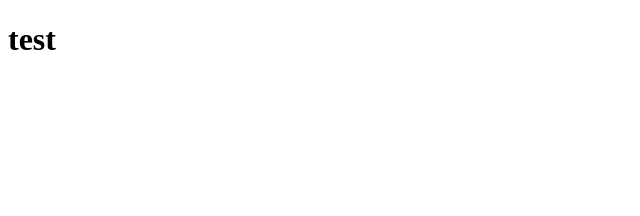
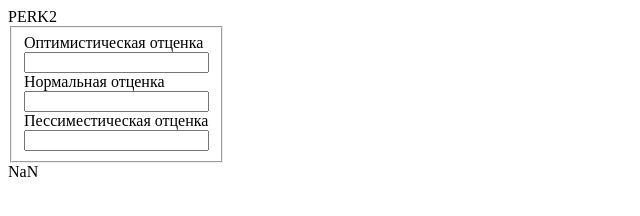
Before and after one commit to Finc8888/perk, a plain HTML site: page index.html in a window 1280 px wide. Shown: the whole page, without its empty margins (0-640 px from the left). Drawn offline with nearby package versions, Linux system fonts and the light colour scheme.

Commit message:
add form

```diff
--- a/css/style.css
+++ b/css/style.css
@@ -0,0 +1,7 @@
+input{
+	display: block;
+}
+form{
+	display: inline-block;
+	/*width: 50vw;*/
+}
--- a/index.html
+++ b/index.html
@@ -1,9 +1,36 @@
 <!DOCTYPE html>
-<html>
+<html ng-app='app'>
+<meta charset="utf-8">
 <head>
 	<title>Perk</title>
+	<link rel="stylesheet" type="text/css" href="css/style.css">
 </head>
 <body>
-	<h1>test</h1>
+	<header>
+		PERK{{1+1}}
+	</header>
+	<div class="content">
+	<form>
+		<fieldset>
+			<label for="optimistic">
+				Оптимистическая отценка
+				<input type="text" name="optimistic" ng-model="opt">
+			</label>
+			<label for="normal">
+				Нормальная отценка
+				<input type="text" name="normal" ng-model="norm">
+			</label>
+			<label for="pesemistic">
+				Пессиместическая отценка
+				<input type="text" name="pesemistic" ng-model="pes">
+			</label>
+		</fieldset>
+	</form>
+	<div class="result">
+		{{opt+4*norm+pes}}
+	</div>
+	</div>
+	<script type="text/javascript" src="js/angular/js/angular.min.js"></script>
+	<script type="text/javascript" src="js/app.js"></script>
 </body>
 </html>
--- a/js/app.js
+++ b/js/app.js
@@ -0,0 +1 @@
+let app = angular.module('app',[]);
```
